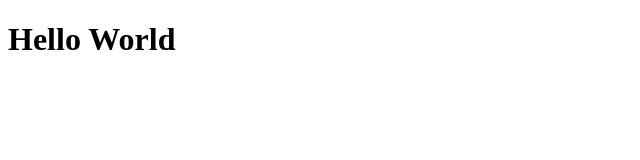
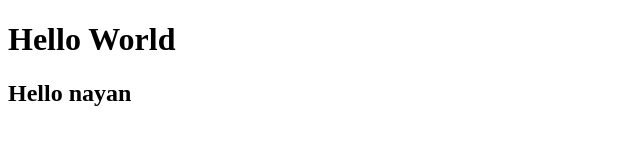
Before and after one commit to mdmokayan/todo-list, a plain HTML site: page index.html in a window 1280 px wide. Shown: the whole page, without its empty margins (0-640 px from the left). Drawn offline with Linux system fonts and the light colour scheme.

Commit message:
Update index.html
add heading

```diff
--- a/index.html
+++ b/index.html
@@ -7,5 +7,6 @@
   </head>
   <body>
     <h1>Hello World</h1>
+    <h2>Hello nayan</h2>
   </body>
 </html>
```
